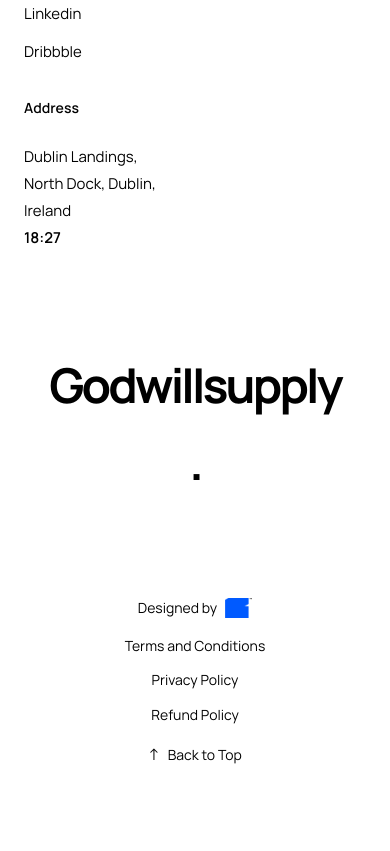
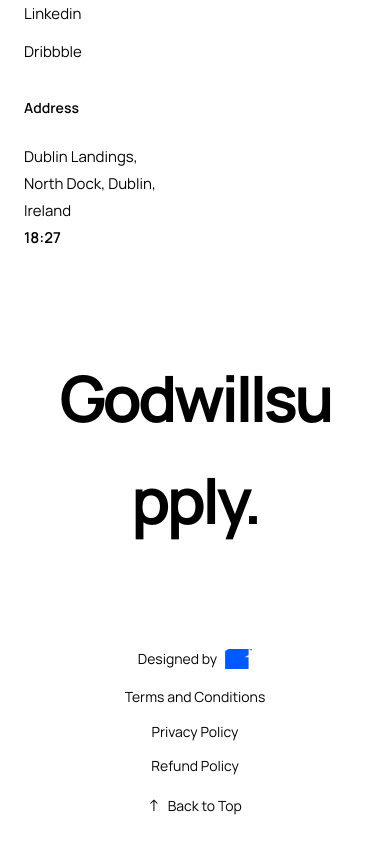
Before and after one commit to KeamoMichael/portfolio-website-design, a plain HTML site: page work.html in a window 390 px wide. Shown: the part 2777-3628 px from the top of the page. Before the commit the page ends 3577 px from the top, so only its background shows below. Drawn offline with Linux system fonts and the light colour scheme.

Commit message:
Increase footer logo text size on mobile devices

```diff
--- a/styles.css
+++ b/styles.css
@@ -1658,7 +1658,7 @@ ul {
     }
 
     .footer-logo {
-        font-size: clamp(3rem, 12vw, 5rem);
+        font-size: clamp(4rem, 15vw, 6.5rem);
         word-break: break-word;
         overflow-wrap: break-word;
         max-width: 100%;
```
